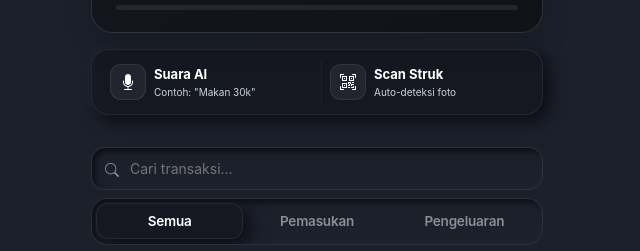
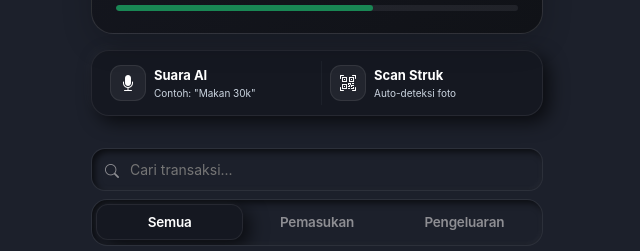
Before and after one commit to Firdaus1802/PBW, a PHP site: page /m6/index.php?view=mobile in a window 1280 px wide. Shown: the part 356-607 px from the top of the page, without its empty margins (323-963 px from the left). Run offline with PHP 8.4, Linux system fonts and the light colour scheme; a user stored in the database is signed in; data comes from the database, SQL or seed files in the repository; data that the repository does not hold is empty.

Commit message:
fix(m6): resolve undefined variable rasio_simpan and improve progress bar styling

```diff
--- a/m6/index.php
+++ b/m6/index.php
@@ -141,6 +141,7 @@ $stat = $stmt_stat->fetch();
 $total_masuk  = (float)$stat['total_masuk'];
 $total_keluar = (float)$stat['total_keluar'];
 $saldo_akhir  = $total_masuk - $total_keluar;
+$rasio_simpan = ($total_masuk > 0) ? max(0, min(100, round(($saldo_akhir / $total_masuk) * 100))) : 0;
 
 $sql = "SELECT t.*, k.nama_kategori, k.icon
         FROM transaksi t
@@ -381,8 +382,8 @@ foreach ($kat_expenses as $ke) {
                             <small class="text-secondary" style="font-size: 10.5px;">Rasio Tabungan Terjaga</small>
                             <small class="text-success fw-bold" style="font-size: 10.5px;"><?= $rasio_simpan ?>% Tersimpan</small>
                         </div>
-                        <div class="progress" style="height: 5px; background: rgba(255,255,255,0.08); border-radius: 10px;">
-                            <div class="progress-bar bg-success" style="width: <?= $rasio_simpan ?>%; border-radius: 10px;"></div>
+                        <div class="progress" style="height: 6px; background-color: rgba(120, 120, 128, 0.16); border-radius: 9999px;">
+                            <div class="progress-bar bg-success" role="progressbar" style="width: <?= $rasio_simpan ?>%; border-radius: 9999px;" aria-valuenow="<?= $rasio_simpan ?>" aria-valuemin="0" aria-valuemax="100"></div>
                         </div>
                     </div>
                 </div>
```
